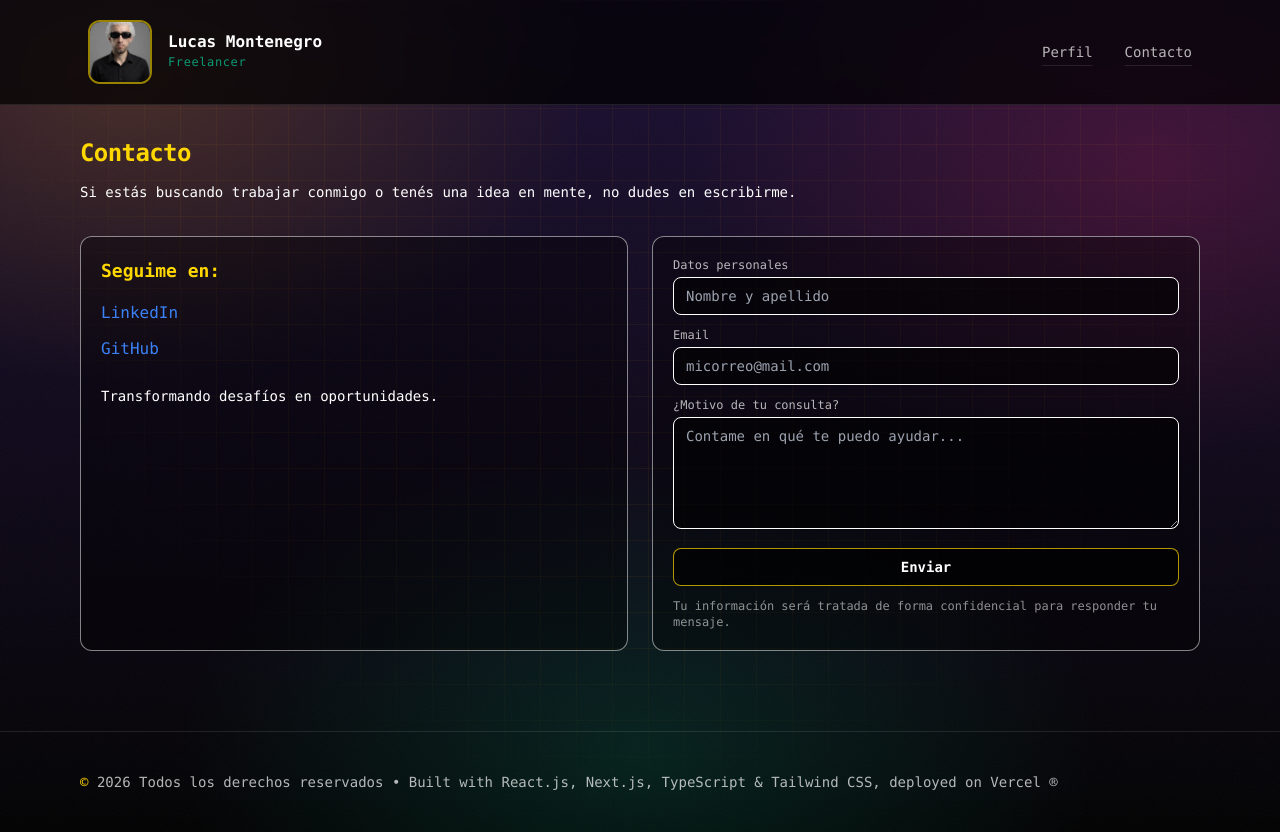
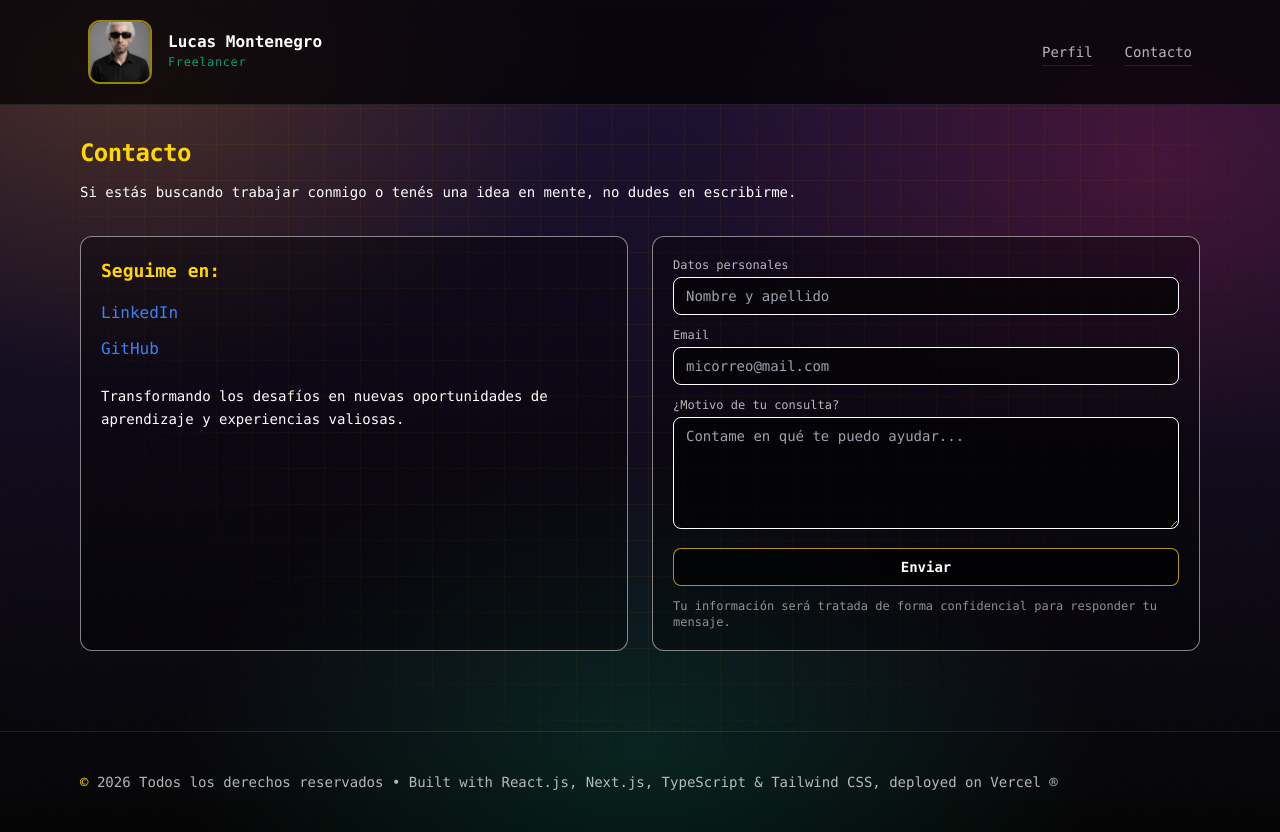
Before and after one commit to lu-developer476/Portfolio, a Next.js app: page /contact in a window 1280 px wide. Built offline with nearby package versions, Linux system fonts and the light colour scheme.

Commit message:
page.tsx

```diff
--- a/src/app/contact/page.tsx
+++ b/src/app/contact/page.tsx
@@ -39,7 +39,7 @@ export default function ContactPage() {
           </ul>
 
           <p className="mt-6 text-sm text-white/100 leading-relaxed">
-            Transformando desafíos en oportunidades.
+            Transformando los desafíos en nuevas oportunidades de aprendizaje y experiencias valiosas.
           </p>
         </div>
 
```
